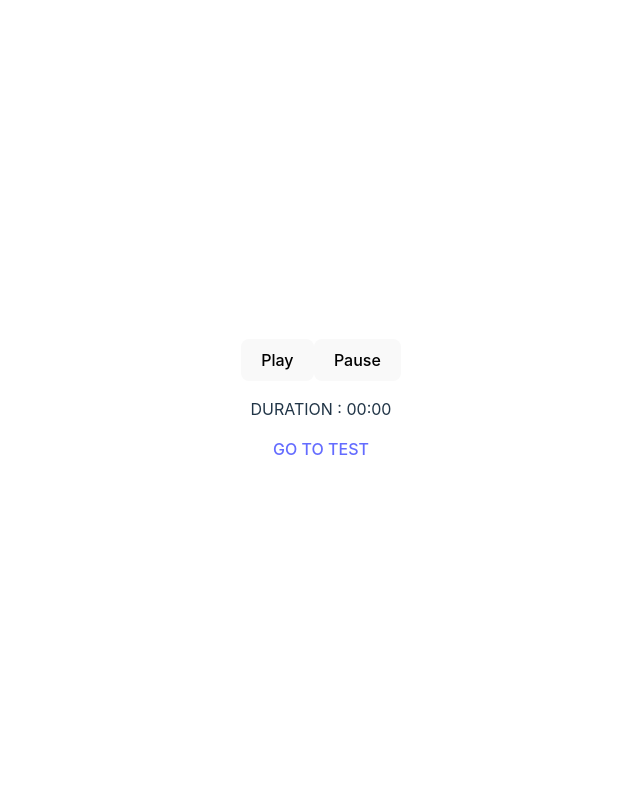
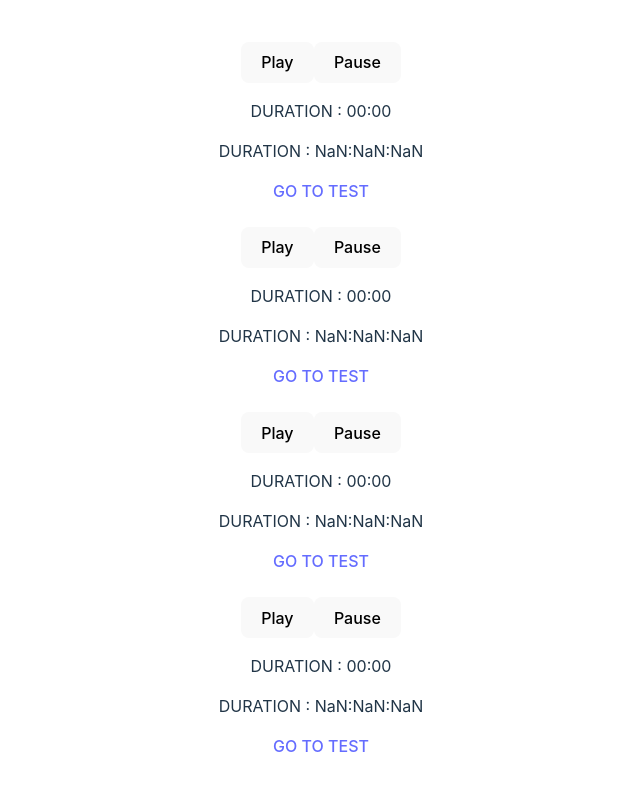
Before and after one commit to afkcodes/audio_player, a React (Vite) app: page / in a window 1280 px wide. Shown: the top 790 px of the page, without its empty margins (319-959 px from the left). Built offline with nearby package versions, Linux system fonts and the light colour scheme.

Commit message:
add useListener hook & updates to notifier

```diff
--- a/src/components/Home.tsx
+++ b/src/components/Home.tsx
@@ -1,37 +1,26 @@
-import React from 'react';
-import { Link } from 'react-router-dom';
-import { secondsToTime } from '../helpers/common';
-import AudioPlayer from '../modules/audio/audio';
-import AUDIO_STATE from '../modules/audio/state';
-import useNotifier from '../utils/hooks/useNotifier.hook';
-
-const audio = new AudioPlayer(
-  'https://aac.saavncdn.com/784/5346d8f2a5b23175eba11713420ec5e5_320.mp4'
-);
-audio.attachAudioEventListeners();
+import Progress from './Progress';
 
 const Home = () => {
-  const {
-    state: { CURRENT_TIME },
-  } = useNotifier('AUDIO_EVENTS', AUDIO_STATE);
-
   return (
-    <div>
-      <button
-        onClick={() => {
-          audio.play();
-        }}>
-        Play
-      </button>
-      <button
-        onClick={() => {
-          audio.pause();
-        }}>
-        Pause
-      </button>
-      <div>
-        <p>DURATION : {secondsToTime(CURRENT_TIME)}</p>
-        <Link to={'test'}>GO TO TEST</Link>
+    <div className='flex justify-center items-center min-h-screen bg-black text-gray-300'>
+      <div className='flex flex-col justify-center items-center gap-4'>
+        <div className='divide-y divide-blue-200 w-full flex flex-col gap-2 w-full'>
+          <div className='pt-2'>
+            <Progress />
+          </div>
+          <br />
+          <div>
+            <Progress />
+          </div>
+          <br />
+          <div className='pt-2'>
+            <Progress />
+          </div>
+          <br />
+          <div className='pt-2'>
+            <Progress />
+          </div>
+        </div>
       </div>
     </div>
   );
--- /dev/null
+++ b/src/components/Progress.tsx
@@ -0,0 +1,45 @@
+import { Link } from 'react-router-dom';
+import { secondsToTime } from '../helpers/common';
+import AudioPlayer from '../modules/audio/audio';
+import AUDIO_STATE from '../modules/audio/state';
+import useListener from '../utils/hooks/useListener.hook';
+import useNotifier from '../utils/hooks/useNotifier.hook';
+
+const audio = new AudioPlayer(
+  'https://aac.saavncdn.com/784/5346d8f2a5b23175eba11713420ec5e5_320.mp4'
+);
+audio.attachAudioEventListeners();
+
+const Progress = () => {
+  const state = useListener('AUDIO_EVENTS', AUDIO_STATE);
+
+  return (
+    <div className='flex flex-col justify-center items-center gap-4'>
+      <button
+        onClick={() => {
+          audio.play();
+        }}
+        className='bg-slate-700 px-4 py-2 text-white rounded-md'>
+        Play
+      </button>
+      <button
+        onClick={() => {
+          audio.pause();
+        }}
+        className='bg-slate-700 px-4 py-2 text-white rounded-md'>
+        Pause
+      </button>
+      <div className='flex flex-col justify-center items-center gap-4'>
+        <p>DURATION : {secondsToTime(state.CURRENT_TIME)}</p>
+        <p>DURATION : {secondsToTime(state.PROGRESS)}</p>
+        <Link
+          className='bg-slate-700 px-4 py-2 text-white rounded-md'
+          to={'test'}>
+          GO TO TEST
+        </Link>
+      </div>
+    </div>
+  );
+};
+
+export default Progress;
--- a/src/modules/audio/eventListeners.ts
+++ b/src/modules/audio/eventListeners.ts
@@ -1,5 +1,4 @@
 import ChangeNotifier from '../../utils/common/notifier';
-import AudioPlayer from './audio';
 import Player from './audio';
 import { audioErrorHandler } from './errorHandler';
 import { PLAYER_EVENTS } from './events';
@@ -27,7 +26,13 @@ const attachAudioEventListeners = () => {
   });
 
   audioInstance.addEventListener(PLAYER_EVENTS.PROGRESS, (e: any) => {
-    // console.log(e);
+    notifier.notify('AUDIO_EVENTS', {
+      CURRENT_TIME: audioInstance.currentTime,
+      IS_PLAYING: true,
+      IS_PAUSED: false,
+      ENDED: false,
+      PROGRESS: e.timeStamp,
+    });
   });
 
   audioInstance.addEventListener(PLAYER_EVENTS.PLAYING, (e: any) => {
--- a/src/utils/common/notifier.ts
+++ b/src/utils/common/notifier.ts
@@ -43,9 +43,17 @@ class ChangeNotifier {
       listenerCbs(notifierState[eventName]);
     }
 
-    if (checkValidArray(listenerCbs as Function[]) && data !== null) {
+    if (
+      checkValidArray(Array.from(listenerCbs) as Function[]) &&
+      data !== null
+    ) {
+      if (checkValidObject(data)) {
+        notifierState[eventName] = { ...notifierState[eventName], ...data };
+      } else {
+        notifierState[eventName] = data;
+      }
       listenerCbs.forEach((cb: Function) => {
-        cb(data);
+        cb(notifierState[eventName]);
       });
     }
   }
@@ -59,15 +67,19 @@ class ChangeNotifier {
    * @param state - default state for each event to which it listens to
    * @returns - a method that unsubscribe the events and basically deletes it
    */
+
   static listen(eventName: string, callback: Function, state = {}) {
     if (!listeners[eventName] && checkValidFunction(callback)) {
-      listeners[eventName] = callback;
       if (!notifierState[eventName]) {
         notifierState[eventName] = state;
       }
-      console.log(`LISTENER ADDED FOR EVENT : ${eventName}`);
+      listeners[eventName] = new Set().add(callback);
     } else {
-      console.log(`FAILED TO ADD EVENT FOR : ${eventName}`);
+      let callbackArr: any = [...listeners[eventName]];
+      listeners[eventName].forEach((cb: any) => {
+        callbackArr.push(callback);
+      });
+      listeners[eventName] = new Set(callbackArr);
     }
 
     /**
@@ -96,28 +108,15 @@ class ChangeNotifier {
     };
   }
 
-  static multiListen(
-    eventName: string,
-    callbackArr: Function[],
-    append: boolean = false
-  ) {
-    if (listeners[eventName] && checkValidArray(callbackArr)) {
-      listeners[eventName] = callbackArr;
-    }
-  }
+  // static multiListen(
+  //   eventName: string,
+  //   callbackArr: Function[],
+  //   append: boolean = false
+  // ) {
+  //   if (listeners[eventName] && checkValidArray(callbackArr)) {
+  //     listeners[eventName] = callbackArr;
+  //   }
+  // }
 }
 
 export default ChangeNotifier;
-
-// const notifier = changeNotifier;
-
-// notifier.listen('ADD', (num: number) => {
-//   sum = sum + num;
-//   console.log(sum);
-// });
-
-// notifier.notify('ADD', 0);
-// notifier.notify('ADD', 1);
-// notifier.notify('ADD', 2);
-// notifier.notify('ADD', 3);
-// notifier.notify('ADD', 4);
--- /dev/null
+++ b/src/utils/hooks/useListener.hook.ts
@@ -0,0 +1,36 @@
+import { useEffect, useState } from 'react';
+import { checkValidFunction } from '../../helpers/validators';
+import ChangeNotifier, { notifierState } from '../common/notifier';
+
+const notifier = ChangeNotifier;
+
+const useListener = (
+  eventName: string,
+  initialValue: any,
+  callback?: Function,
+  resetState: boolean = false
+) => {
+  const baseValue = notifierState[eventName]
+    ? notifierState[eventName]
+    : initialValue;
+  const [state, setState] = useState<any>(baseValue);
+
+  useEffect(() => {
+    const removeEventListener = notifier.listen(
+      eventName,
+      (data: any) => {
+        setState(data);
+        if (callback && checkValidFunction(callback)) {
+          callback();
+        }
+      },
+      state
+    );
+    return () => {
+      removeEventListener('use_listener', resetState);
+    };
+  }, []);
+  return state;
+};
+
+export default useListener;
```
